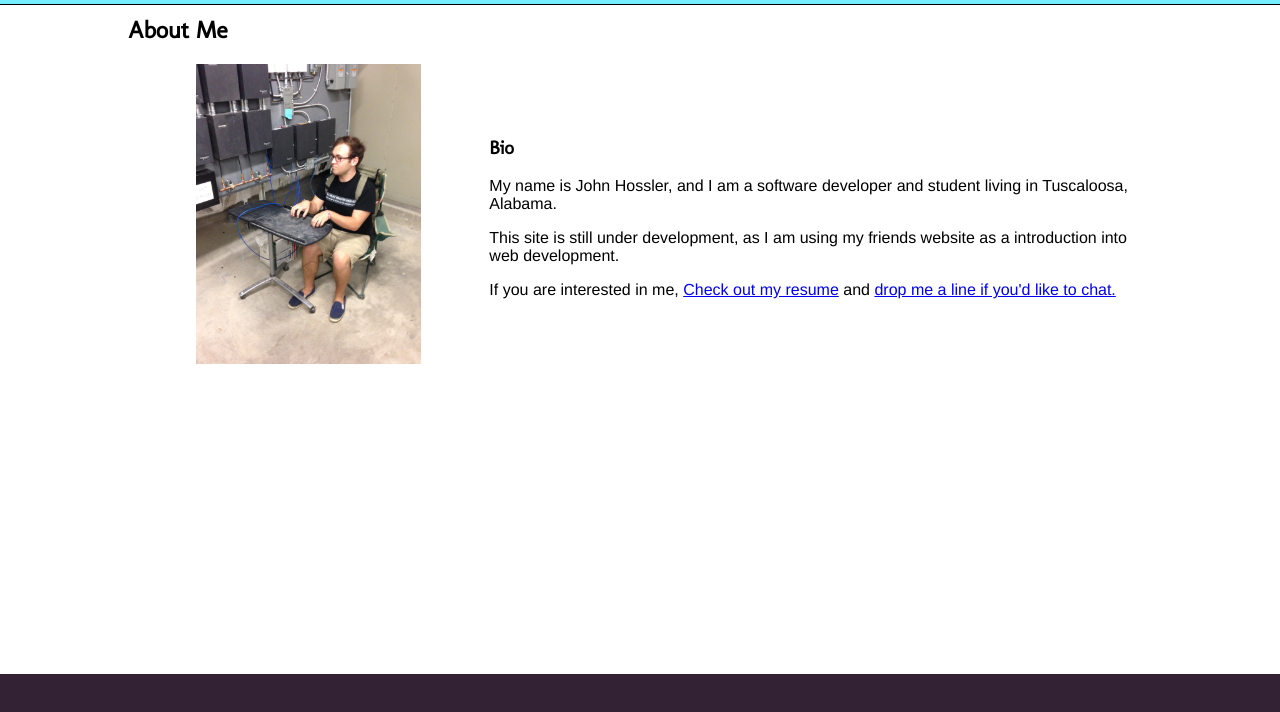
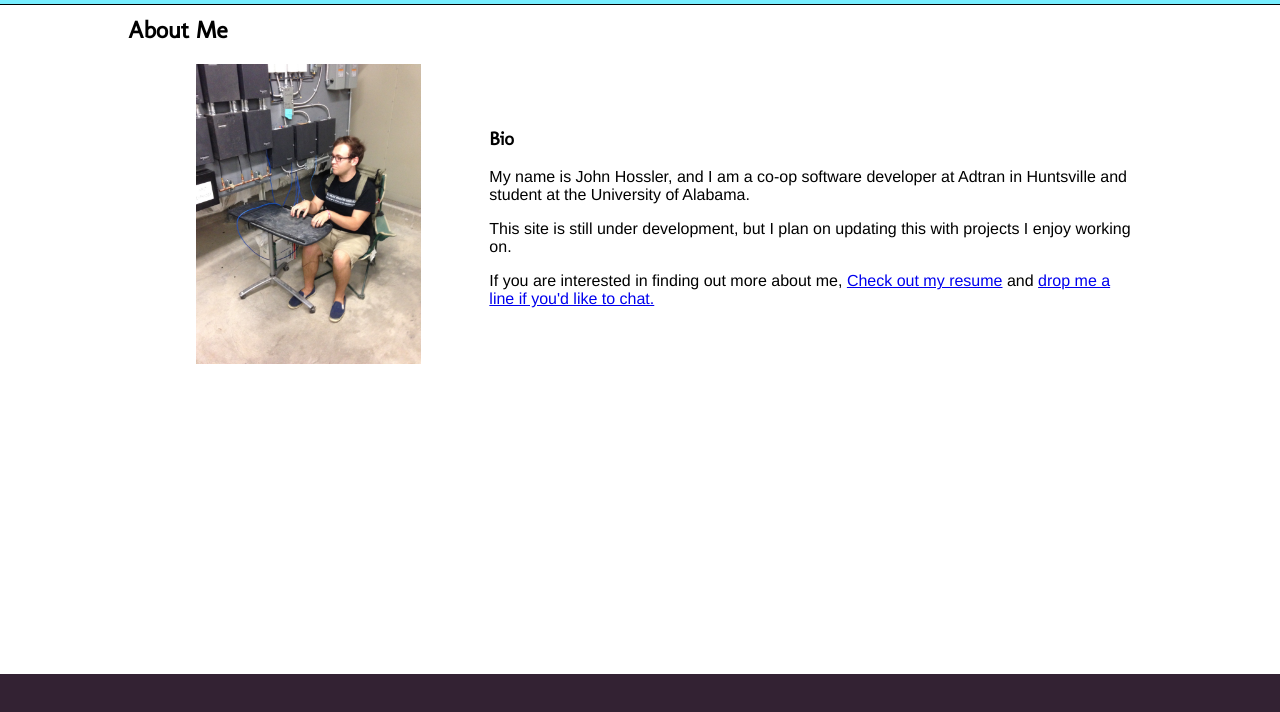
Before and after one commit to jmhossler/jmhossler.github.io, a plain HTML site: page index.html in a window 1280 px wide. Shown: the part 86-798 px from the top of the page. Drawn offline with Linux system fonts and the light colour scheme; a script that the page names is missing; a web font is replaced by a local one.

Commit message:
Updated some minor information

```diff
--- a/index.html
+++ b/index.html
@@ -53,11 +53,11 @@
     </figure>
     <div class="desc">
     <h3>Bio</h3>
-      <p>My name is John Hossler, and I am a software developer and student living
-      in Tuscaloosa, Alabama.</p>
-      <p>This site is still under development, as I am using my friends website as a
-      introduction into web development.</p>
-      <p>If you are interested in me,
+      <p>My name is John Hossler, and I am a co-op software developer at Adtran in Huntsville and
+      student at the University of Alabama.</p>
+      <p>This site is still under development, but I plan on updating this with projects I enjoy
+      working on.</p>
+      <p>If you are interested in finding out more about me,
       <a href="contact/JohnHosslerResume.pdf">
         Check out my resume</a>
       and
```
Also changed, not shown: 1 other file.
